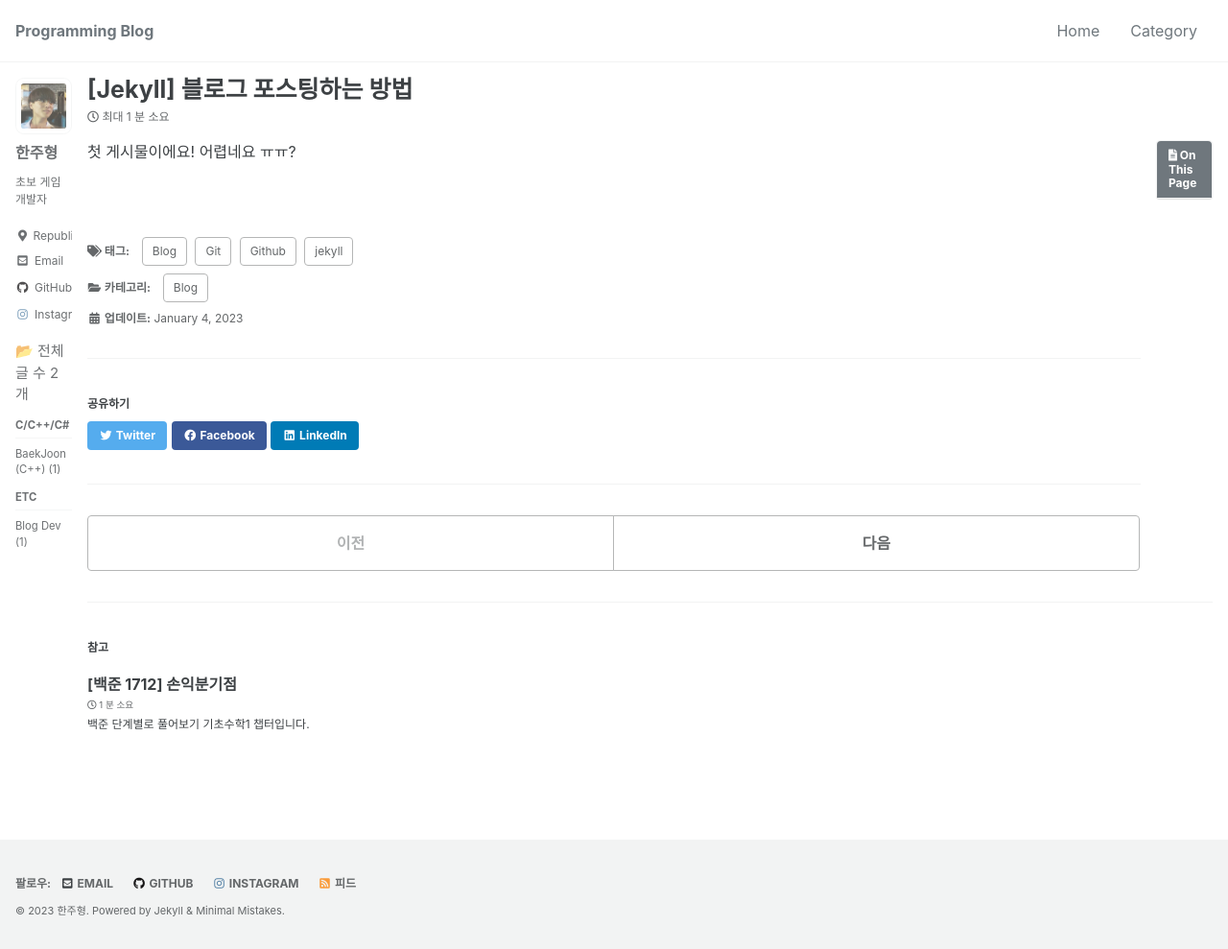
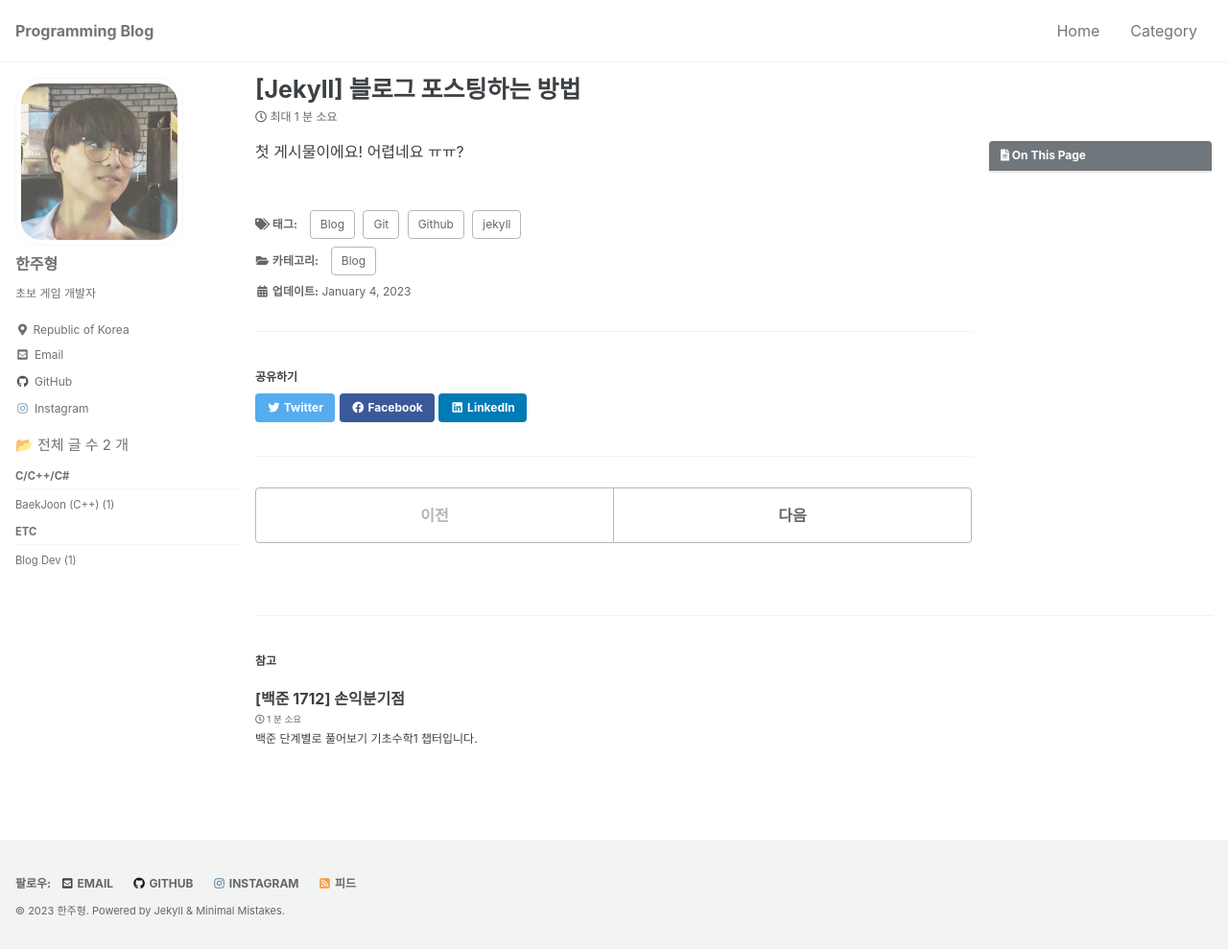
Before and after one commit to JuhyungHan/JuhyungHan.github.io, a Jekyll site: the page built from _posts/2023-01-04-First-post.md, in a window 1280 px wide and 989 px high. Shown: the whole window at 96% size. Built offline with Jekyll 4.4.1, drawn with Linux system fonts in a browser that asks for light colours; cached includes are drawn as plain includes.

Commit message:
Update _variables.scss

```diff
--- a/_sass/minimal-mistakes/_variables.scss
+++ b/_sass/minimal-mistakes/_variables.scss
@@ -155,9 +155,9 @@ $max-width: $x-large !default;
    Grid
    ========================================================================== */
 
-$right-sidebar-width-narrow: 50px !default;
-$right-sidebar-width: 75px !default;
-$right-sidebar-width-wide: 100px !default;
+$right-sidebar-width-narrow: 200px !default;
+$right-sidebar-width: 250px !default;
+$right-sidebar-width-wide: 300px !default;
 //$right-sidebar-width-narrow: 200px !default;
 //$right-sidebar-width: 300px !default;
 //$right-sidebar-width-wide: 400px !default;
```
